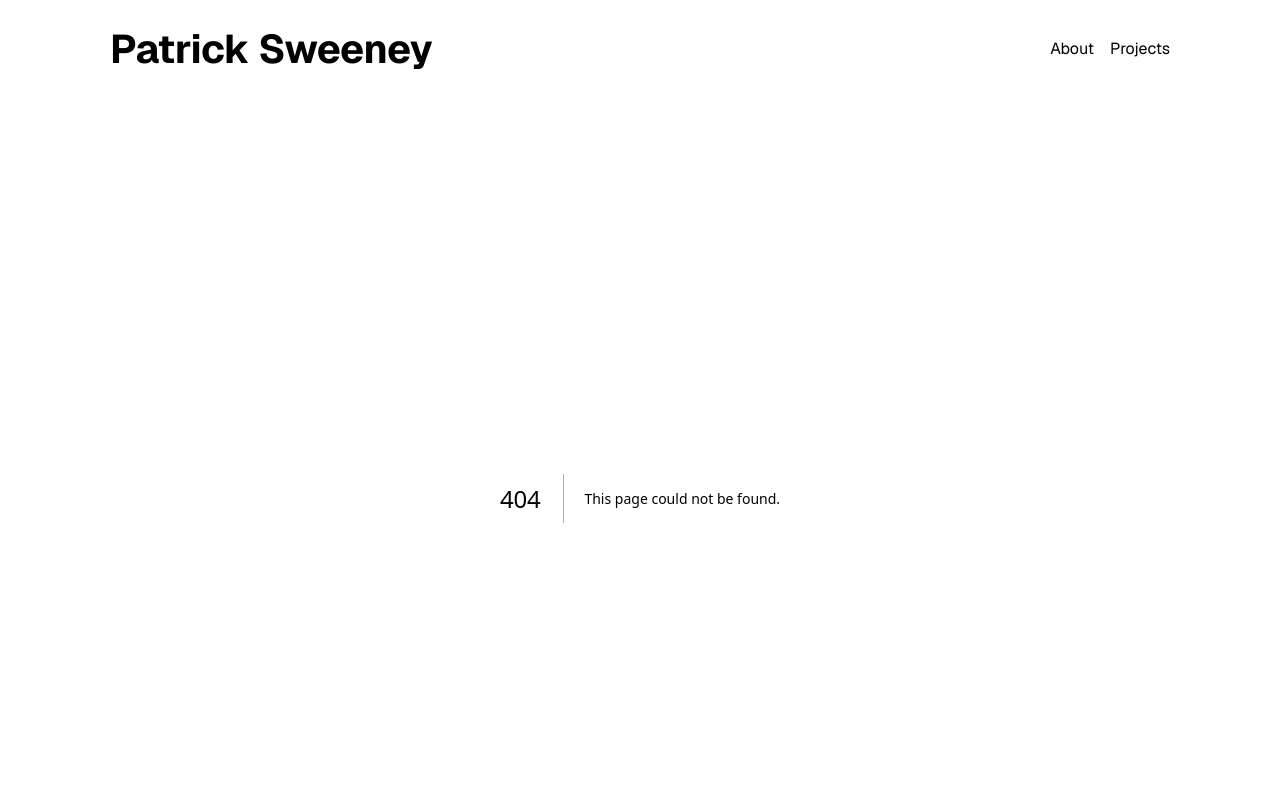
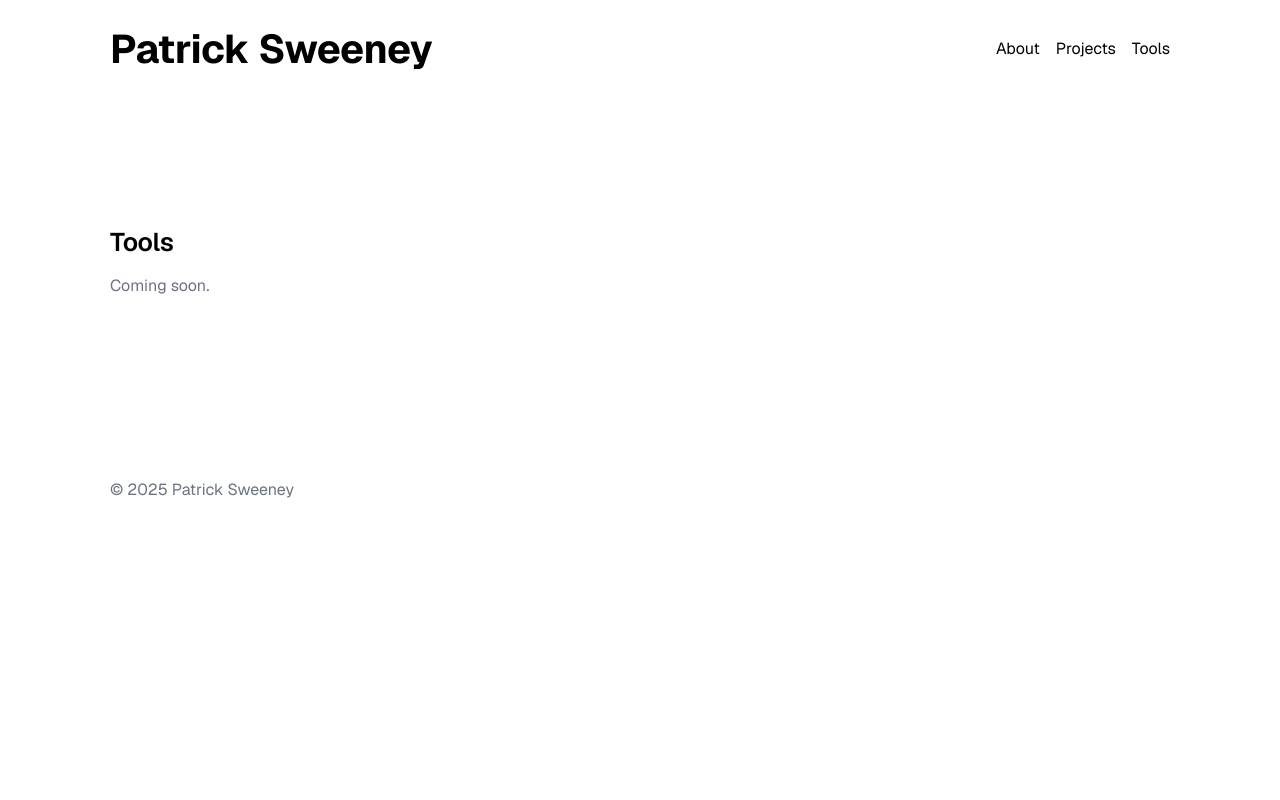
Before and after one commit to patricesweeney/personal-website, a Next.js app: page /tools in a window 1280 px wide. Before the commit this address had no page. Shown: the top 800 px of the page. Built offline with nearby package versions, Linux system fonts and the light colour scheme.

Commit message:
feat: add Tools route placeholder

```diff
--- a/app/layout.tsx
+++ b/app/layout.tsx
@@ -34,6 +34,7 @@
             <nav className="nav">
               <Link href="/">About</Link>
               <Link href="/projects">Projects</Link>
+              <Link href="/tools">Tools</Link>
             </nav>
           </div>
         </header>
--- /dev/null
+++ b/app/tools/page.tsx
@@ -0,0 +1,5 @@
+import { ToolsView } from "@/features/tools";
+
+export default function ToolsPage() {
+  return <ToolsView />;
+}
--- /dev/null
+++ b/features/tools/components/ToolsView.tsx
@@ -0,0 +1,14 @@
+"use client";
+
+export function ToolsView() {
+  return (
+    <section className="section">
+      <h2 className="section-title">Tools</h2>
+      <div className="grid grid-12">
+        <div className="span-12">
+          <p className="muted">Coming soon.</p>
+        </div>
+      </div>
+    </section>
+  );
+}
--- /dev/null
+++ b/features/tools/index.ts
@@ -0,0 +1 @@
+export { ToolsView } from "./components/ToolsView";
```
